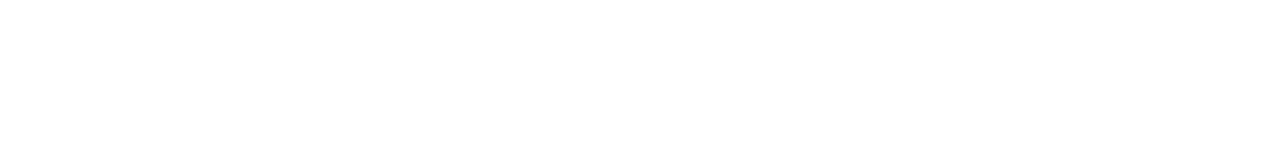
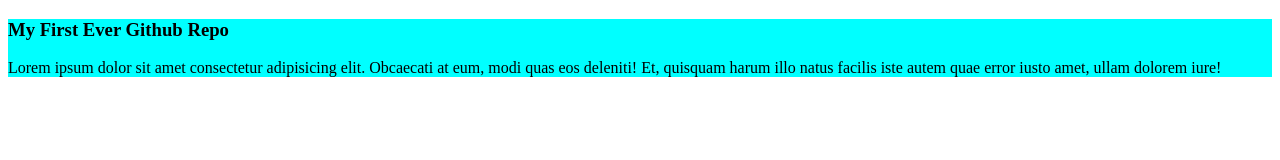
Before and after one commit to arafat-rhaman/my-first-github-repo, a plain HTML site: page index.html in a window 1280 px wide. Drawn offline with Linux system fonts and the light colour scheme.

Commit message:
added the first blog

```diff
--- a/index.html
+++ b/index.html
@@ -3,9 +3,13 @@
 <head>
     <meta charset="UTF-8">
     <meta name="viewport" content="width=device-width, initial-scale=1.0">
-    <title>My First Ever Github Repo</title>
+    <title>My simple website</title>
+    <link rel="stylesheet" href="styles/blog.css">
 </head>
 <body>
-
+    <div>
+        <h3>My First Ever Github Repo</h3>
+        <p>Lorem ipsum dolor sit amet consectetur adipisicing elit. Obcaecati at eum, modi quas eos deleniti! Et, quisquam harum illo natus facilis iste autem quae error iusto amet, ullam dolorem iure!</p>
+    </div>
 </body>
 </html>
--- /dev/null
+++ b/styles/blog.css
@@ -0,0 +1,4 @@
+div{
+    background-color: aqua;
+    padding: 0%;
+}
```
